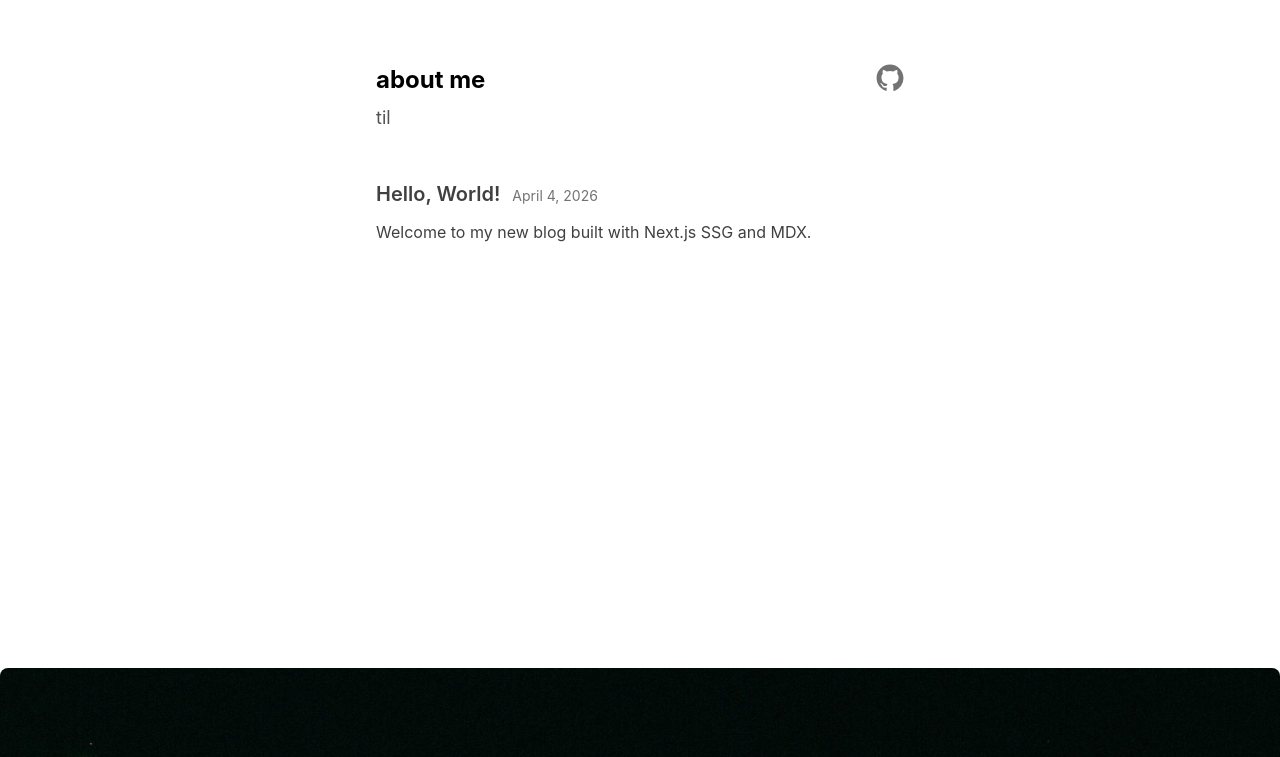
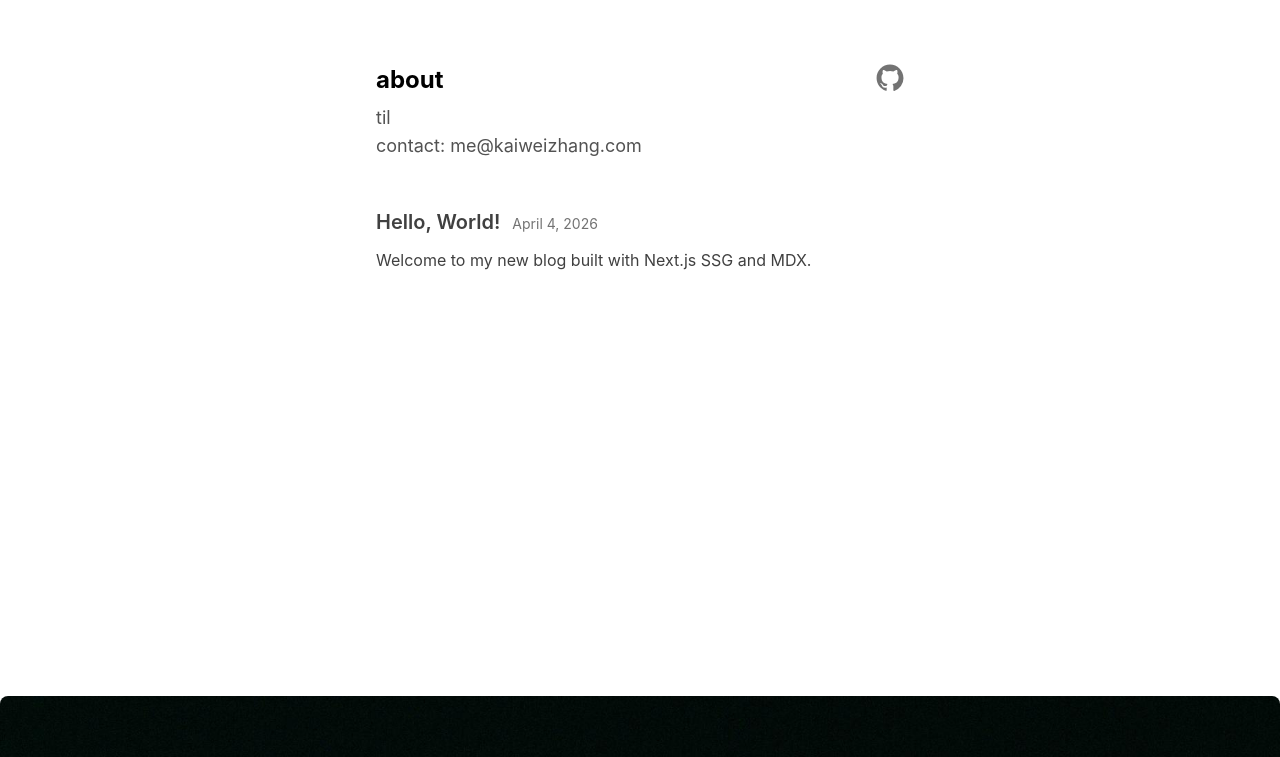
Before and after one commit to kaiwe1/blog, a Next.js app: page / in a window 1280 px wide. Shown: the top 757 px of the page. Built offline with nearby package versions, Linux system fonts and the light colour scheme.

Commit message:
Update home page intro

```diff
--- a/app/page.tsx
+++ b/app/page.tsx
@@ -10,8 +10,9 @@ export default function Home() {
       <main className="max-w-xl mx-auto px-6 py-16">
         <header className="mb-12 flex items-start justify-between gap-4">
           <div>
-            <h2 className="text-2xl font-bold mb-2">about me</h2>
+            <h2 className="text-2xl font-bold mb-2">about</h2>
             <p className="text-neutral-600 text-lg">til</p>
+            <p className="text-neutral-600 text-lg">contact: me@kaiweizhang.com</p>
           </div>
           <a
             href="https://github.com/kaiwe1"
```
